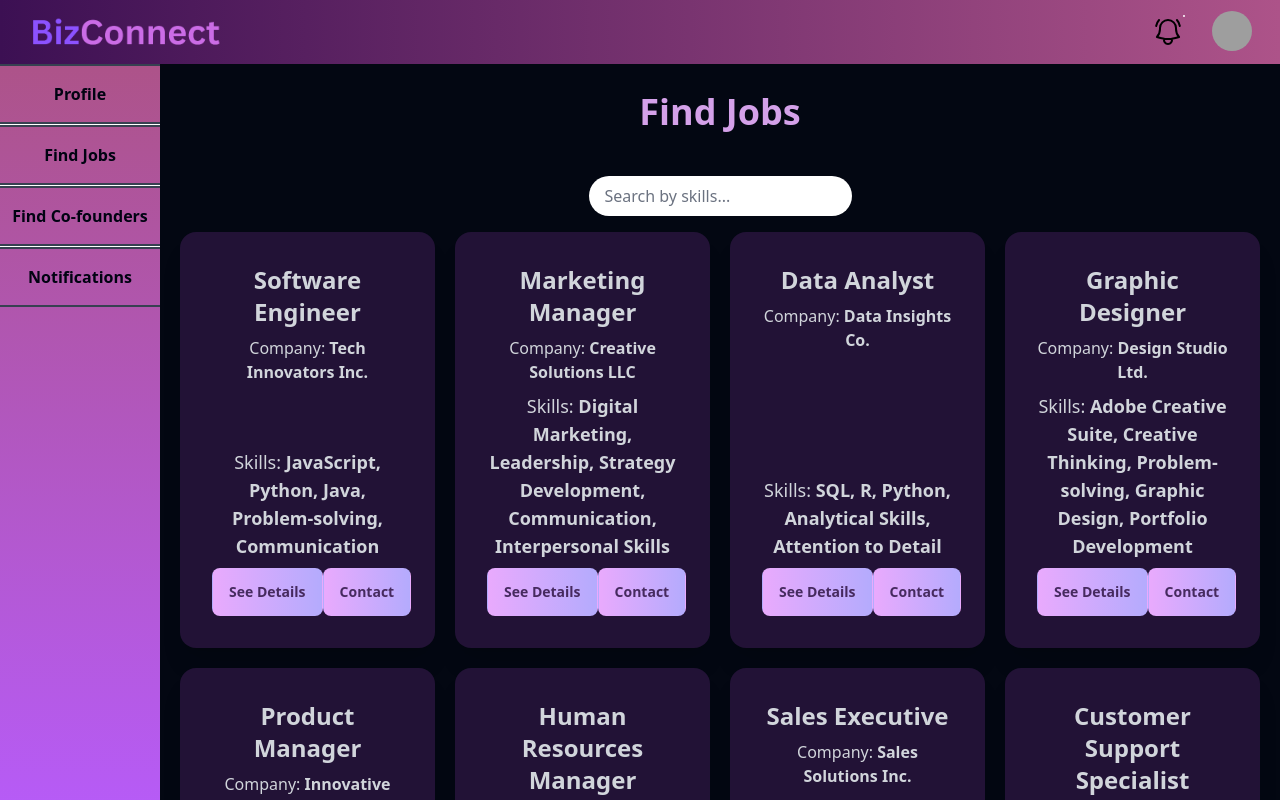
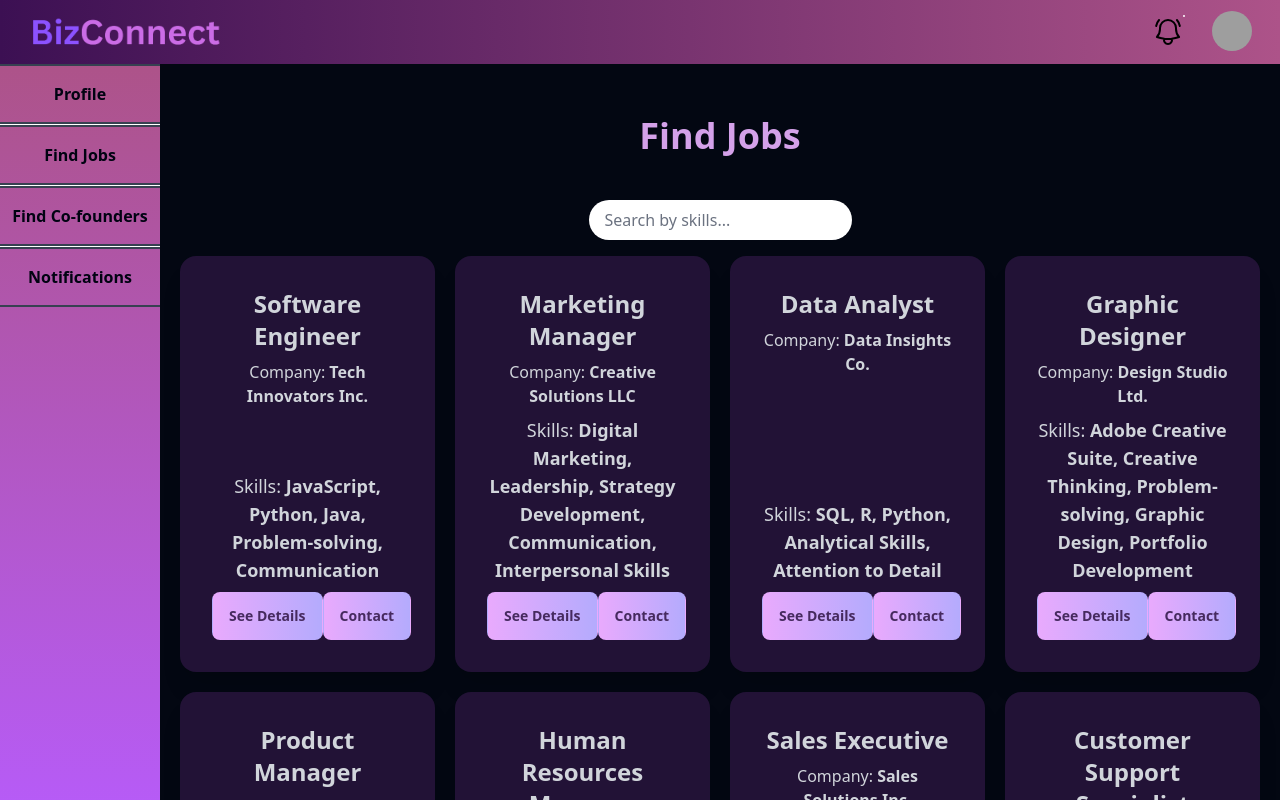
Before and after one commit to Tanvir-Chowdhury/BizConnect, a React (Vite) app: page /student/findJobs in a window 1280 px wide. Shown: the top 800 px of the page. Built offline with nearby package versions, Linux system fonts and the light colour scheme; grey boxes are pictures that could not be loaded.

Commit message:
h-full added

```diff
--- a/src/components/TopBar.jsx
+++ b/src/components/TopBar.jsx
@@ -32,7 +32,7 @@ const TopBar = ({portal}) => {
   },[])
   return (
 
-    <div className="navbar bg-gradient-to-l from-[#ad5389] to-[#3c1053] w-full h-16 sticky top-0 z-50">
+    <div className=" navbar bg-gradient-to-l from-[#ad5389] to-[#3c1053] w-full h-16 sticky top-0 z-50">
 
     <div className="flex-1">
     <a className="btn btn-ghost text-xl font-bold text-black mb-4">
--- a/src/pages/Entrepreneur/FindPartners.jsx
+++ b/src/pages/Entrepreneur/FindPartners.jsx
@@ -31,7 +31,7 @@ const FindPartners = () => {
 
   return (
 
-    <div className="bg-gray-950 text-gray-300 ml-40">
+    <div className="bg-gray-950 text-gray-300 ml-40 h-full">
       <div className="container mx-auto pb-7">
         <h1 className='text-center text-4xl font-bold text-[#d4a1e9] py-7'>Find Co-founders</h1>
 
--- a/src/pages/Student/FindJobs.jsx
+++ b/src/pages/Student/FindJobs.jsx
@@ -24,7 +24,7 @@ const FindJobs = () => {
   }, [skillFilter, jobs]);
 
   return (
-    <div className="bg-gray-950 text-gray-300 ml-40 ">
+    <div className="bg-gray-950 text-gray-300 ml-40 h-full pt-6">
       <div className="container mx-auto pb-7">
         <h1 className='text-center text-4xl font-bold text-[#d4a1e9] py-7'>Find Jobs</h1>
 
```
